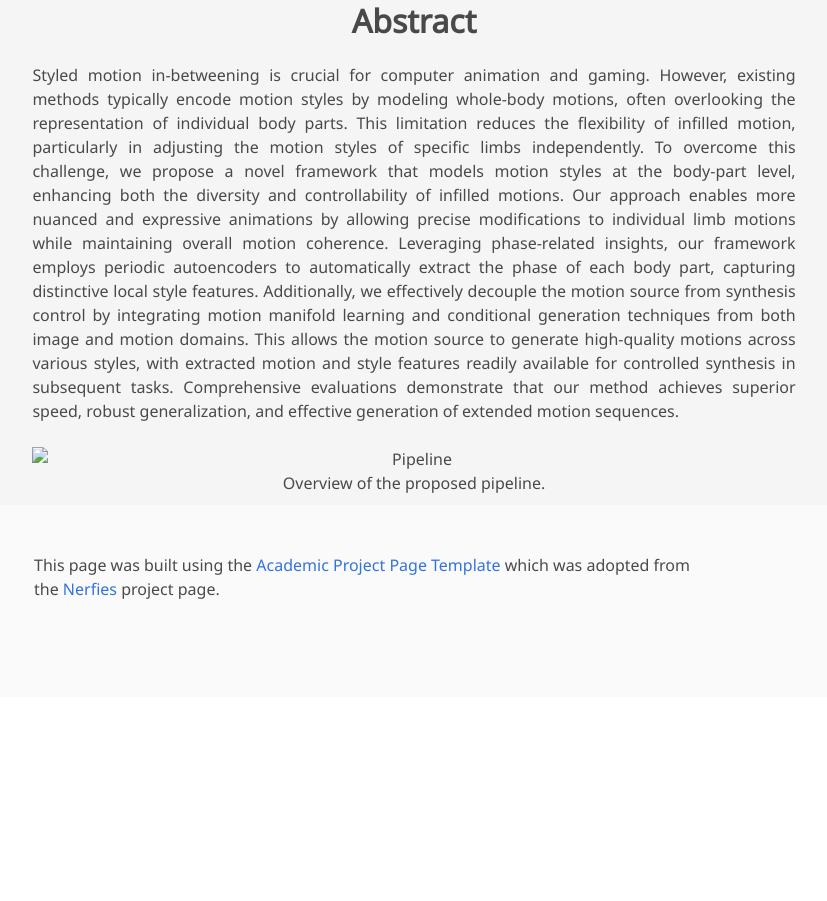
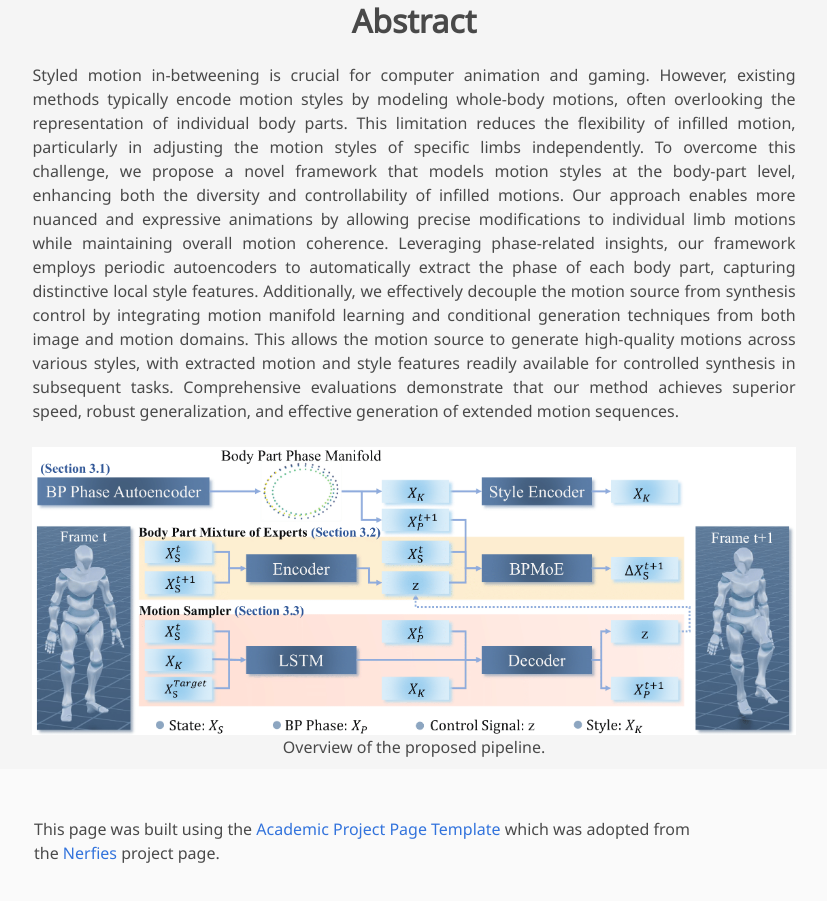
Before and after one commit to Jixiii/MIB-BodyPartPhase, a plain HTML site: page index.html in a window 1280 px wide. Shown: the part 1034-1935 px from the top of the page, without its empty margins (226-1053 px from the left). Before the commit the page ends 1731 px from the top, so only its background shows below. Drawn offline with nearby package versions, Linux system fonts and the light colour scheme; some icons are missing; a web font is replaced by a local one.

Commit message:
Update index.html and add static files

```diff
--- a/index.html
+++ b/index.html
@@ -153,7 +153,7 @@
         </div>
         <!-- 在这里插入 Pipeline 图 -->
         <figure class="image is-centered">
-          <img src="static/images/pipeline1.pdf" alt="Pipeline">
+          <img src="static/images/pipeline.png" alt="Pipeline">
           <figcaption class="has-text-centered">Overview of the proposed pipeline.</figcaption>
         </figure>
       </div>
```
Also changed, not shown: static/images/pipeline.png (added), 1 other file.
